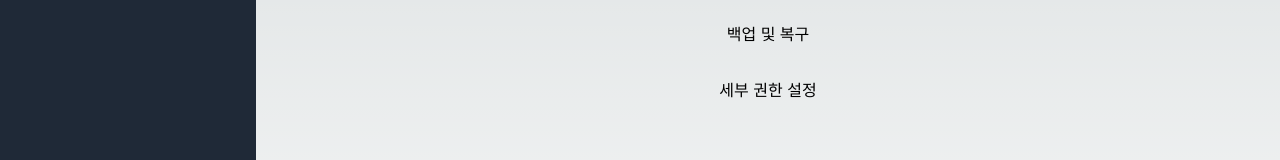
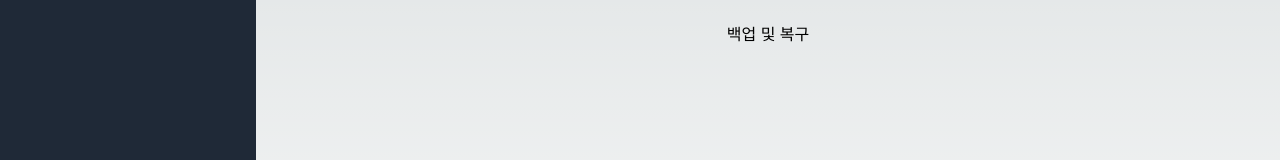
Before and after one commit to KDT-IaaS-Class-Two-Group/KDT-IaaS-2-ProjectA-1team, a Next.js app in the folder frontnext/: page /TabSetting in a window 1280 px wide. Both pictures are taken after a click on the item "사용자 관리". Shown: the part 322-482 px from the top of the page. Built offline with nearby package versions, Linux system fonts and the light colour scheme.

Commit message:
:memo: 이연승 : UserManagement.tsx 내용 수정

```diff
--- a/frontnext/src/app/ui/SettingMoules/UserManagement.tsx
+++ b/frontnext/src/app/ui/SettingMoules/UserManagement.tsx
@@ -11,7 +11,7 @@ const UserManagement = () => {
         <PasswordChangeForm />
         <button className={SettingStyles.button}>알림 설정</button>
         <button className={SettingStyles.button}>백업 및 복구</button>
-        <button className={SettingStyles.button}>세부 권한 설정</button>
+
       </div>
     </div>
   );
```
